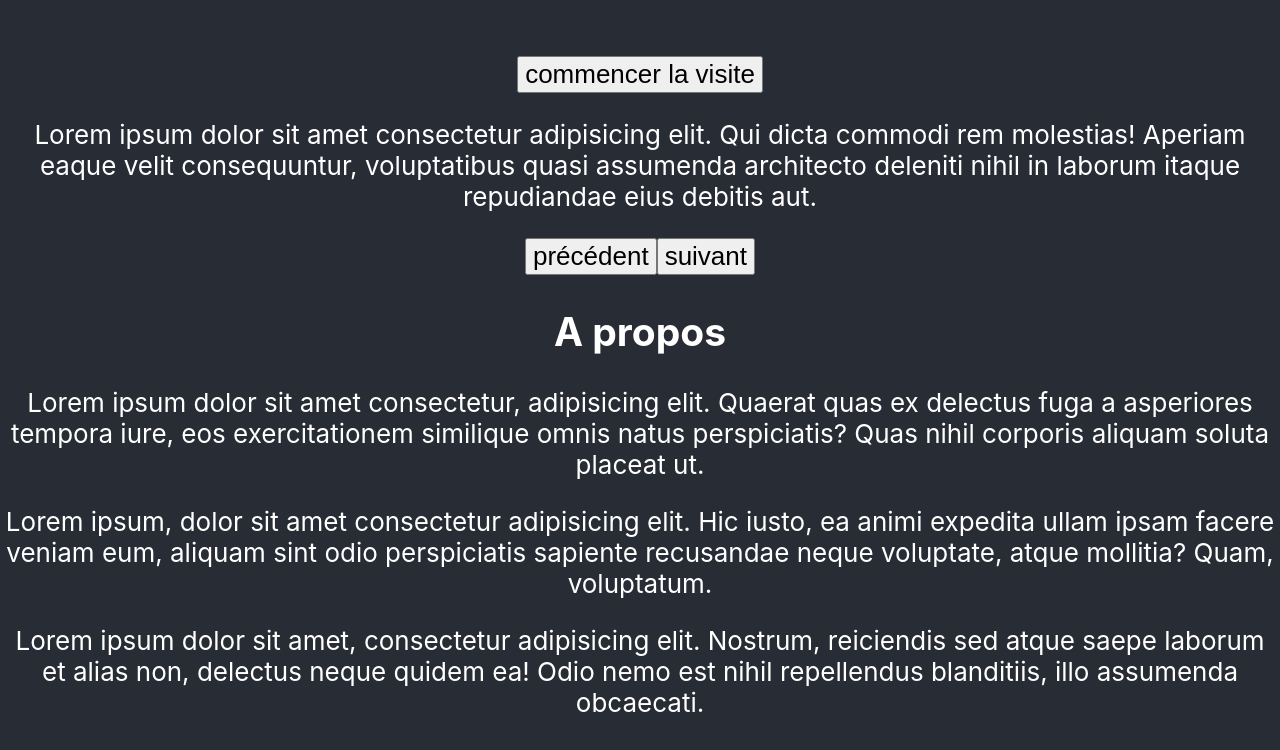
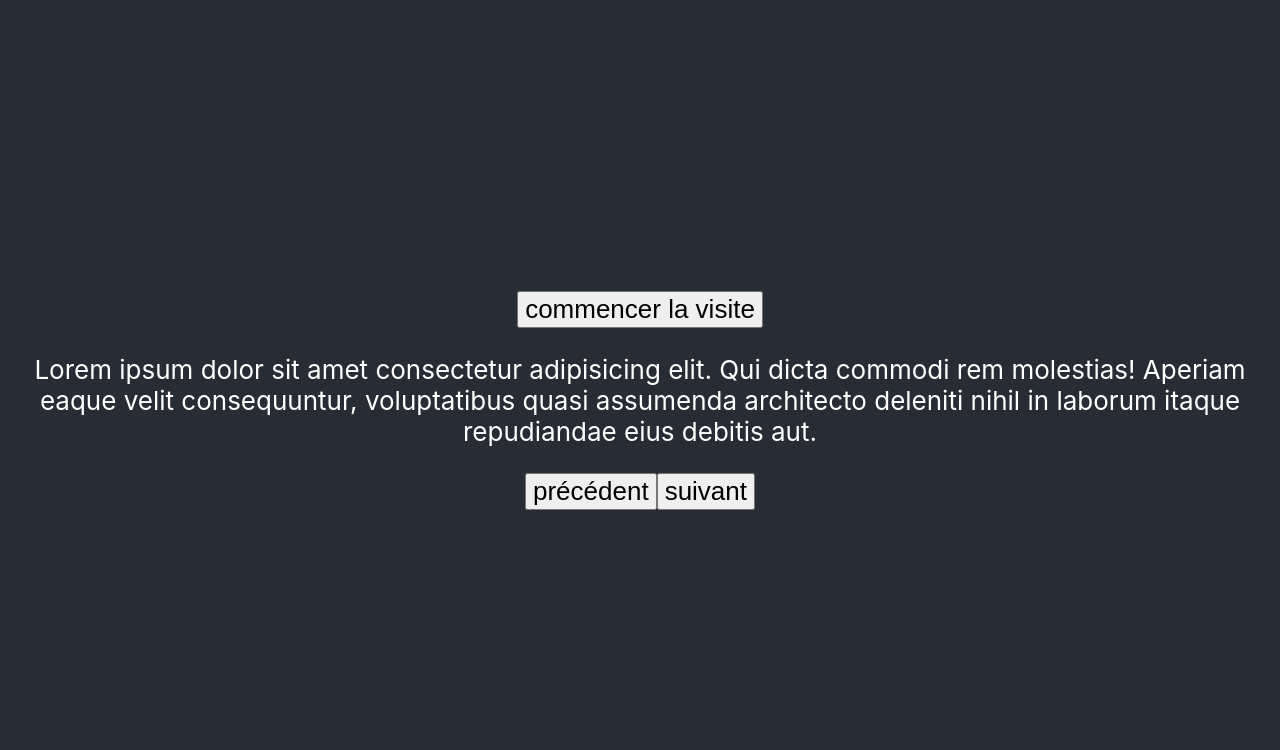
Before and after one commit to WildCodeSchool-2023-09/afac974, a React (Vite) app in the folder frontend/: page / in a window 1280 px wide. Shown: the top 750 px of the page. Built offline with nearby package versions, Linux system fonts and the light colour scheme.

Commit message:
Fix structure "A propos" page

```diff
--- a/frontend/src/App.jsx
+++ b/frontend/src/App.jsx
@@ -1,5 +1,4 @@
 import Accueil from "./components/accueil/Accueil";
-import Apropos from "./pages/A_propos/Apropos";
 import "./App.css";
 
 function App() {
@@ -7,7 +6,6 @@ function App() {
     <div className="App">
       <header className="App-header">
         <Accueil />
-        <Apropos />
       </header>
     </div>
   );
```
Also changed, not shown: frontend/src/main.jsx (+10 -7 lines), frontend/src/pages/A_propos/Apropos.jsx (indentation only).
